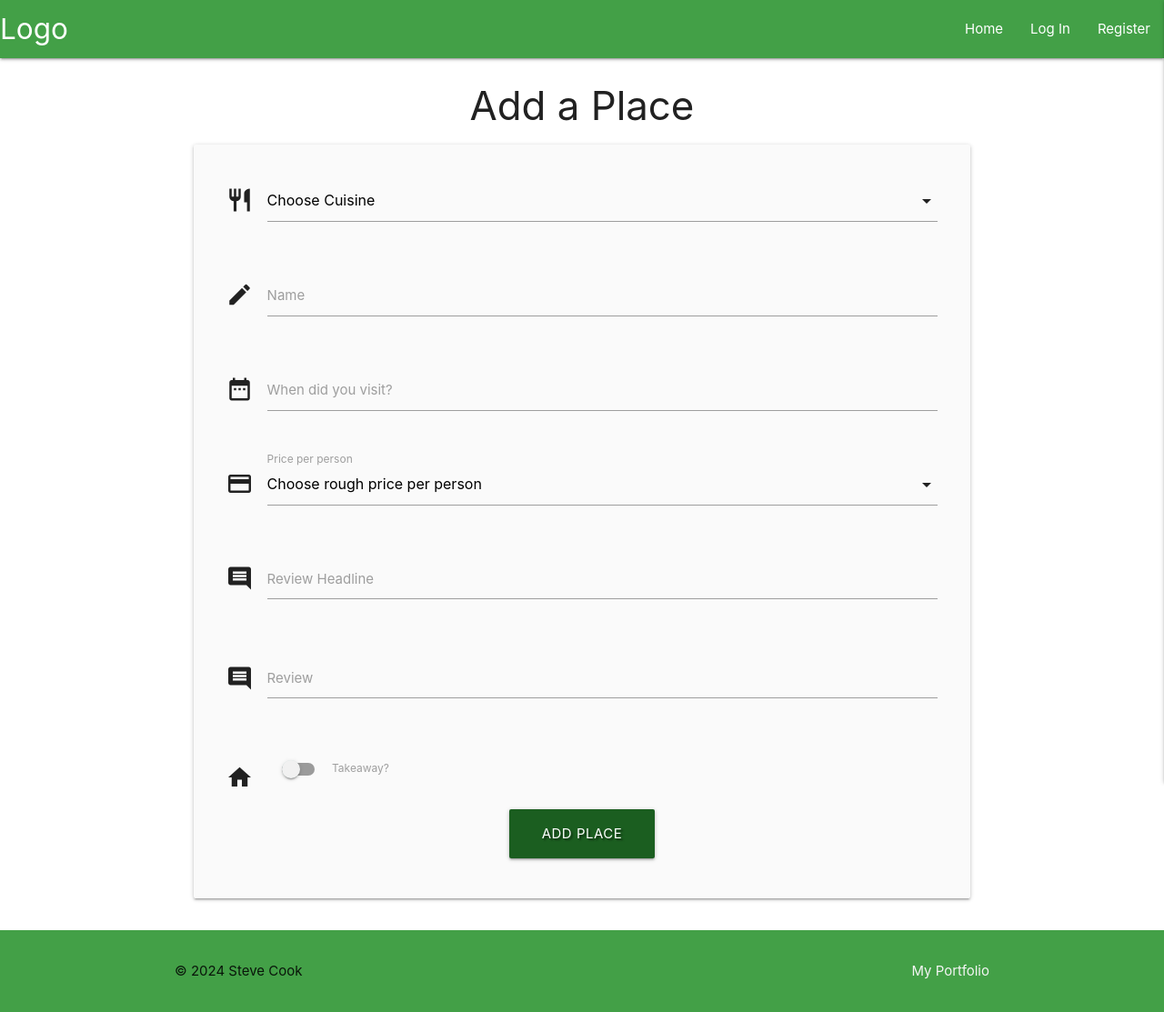
After one commit to stevecook23/angel-food, a Flask app: page /add_place in a window 1280 px wide. The commit adds this page. Shown: the whole page at 91% size. Run offline with Flask 3, Linux system fonts and the light colour scheme; data that the repository does not hold is empty; some libraries are stand-ins or nearby versions.

Commit message:
Added 'add_place' page, route, and modified fields

```diff
--- a/app.py
+++ b/app.py
@@ -31,6 +31,7 @@ def show_places():
     return render_template("places.html", places=places)
 
 
+# Route for the Register a New User page
 @app.route("/register", methods=["GET", "POST"])
 def register():
     if request.method == "POST":
@@ -58,6 +59,7 @@ def register():
     return render_template("register.html")
 
 
+# Route for the Login page
 @app.route("/login", methods=["GET", "POST"])
 def login():
     if request.method == "POST":
@@ -143,7 +145,7 @@ def send_reset_email(email, reset_link):
     msg.body = f"Click the following link to reset your password: {reset_link}"
     mail.send(msg)
 
-
+# Route to the Reset Password page
 @app.route("/reset_password/<token>", methods=["GET", "POST"])
 def reset_password(token):
     if request.method == "POST":
@@ -169,6 +171,13 @@ def reset_password(token):
     return render_template("reset_password.html")
 
 
+# Route to the Add A Place page
+@app.route("/add_place")
+def add_place():
+    cuisine = mongo.db.cuisine.find().sort("cuisine_name", 1)
+    return render_template("add_place.html", cuisine=cuisine)
+
+
 if __name__ == "__main__":
     app.run(host=os.environ.get("IP"),
             port=int(os.environ.get("PORT")),
--- a/static/js/script.js
+++ b/static/js/script.js
@@ -1,8 +1,46 @@
 $(document).ready(function () {
-  $(".sidenav").sidenav({ edge: "right" });
+  $(".sidenav").sidenav({edge: "right"});
+  $(".collapsible").collapsible();
+  $(".tooltipped").tooltip();
+  $("select").formSelect();
+  $(".datepicker").datepicker({
+      format: "dd mmmm, yyyy",
+      yearRange: 3,
+      showClearBtn: true,
+      i18n: {
+          done: "Select"
+      }
+  });
 });
+
 
 document.addEventListener('DOMContentLoaded', function() {
   M.AutoInit();
   M.updateTextFields();
 });
+
+
+
+/*
+    vanilla JavaScript for MaterializeCSS initialization
+*/
+
+// document.addEventListener('DOMContentLoaded', function () {
+//     let sidenavs = document.querySelectorAll(".sidenav");
+//     let sidenavsInstance = M.Sidenav.init(sidenavs, {edge: "right"});
+//     let collapsibles = document.querySelectorAll(".collapsible");
+//     let collapsiblesInstance = M.Collapsible.init(collapsibles);
+//     let tooltips = document.querySelectorAll(".tooltipped");
+//     let tooltipsInstance = M.Tooltip.init(tooltips);
+//     let selects = document.querySelectorAll("select");
+//     let selectsInstance = M.FormSelect.init(selects);
+//     let datepickers = document.querySelectorAll(".datepicker");
+//     let datepickersInstance = M.Datepicker.init(datepickers, {
+//         format: "dd mmmm, yyyy",
+//         yearRange: 3,
+//         showClearBtn: true,
+//         i18n: {
+//             done: "Select"
+//         }
+//     });
+// });
--- /dev/null
+++ b/templates/add_place.html
@@ -0,0 +1,100 @@
+{% extends "base.html" %}
+{% block content %}
+
+<div class="row">
+    <div class="col s12 m8 offset-m2">
+<h3 class="center-align">
+    Add a Place
+</h3>
+
+    <div class="row card-panel grey lighten-5">
+        <form class="col s12" method="POST" action="">
+
+            <div class="row">
+                <div class="input-field col s12">
+            <i class="material-icons prefix">restaurant</i>
+            <select id="cuisine_name" name="cuisine_name" class="validate" required>
+                <option value="" disabled selected>Choose Cuisine</option>
+                {% for cuisine in cuisine %}
+                    <option value="{{ cuisine.cuisine_name }}">{{ cuisine.cuisine_name }}</option>
+                {% endfor %}
+            </select>
+        </div>
+            </div>
+
+
+
+
+            <div class="row">
+                <div class="input-field col s12">
+                    <i class="material-icons prefix">create</i>
+                    <input id="place_name" name="place_name" minlength="5" maxlength="50"
+                        type="text" class="validate" required>
+                    <label for="place_name">Name</label>
+                </div>
+            </div>
+
+            <div class="row">
+                <div class="input-field col s12">
+                    <i class="material-icons prefix">date_range</i>
+                    <input id="visited" name="visited" type="text" class="datepicker validate" required>
+                    <label for="visited">When did you visit?</label>
+                </div>
+            </div>
+
+            <div class="row">
+                <div class="input-field col s12">
+                    <i class="material-icons prefix">credit_card</i>
+                    <select id="price_per" name="price_per" class="validate" required>
+                        <option value="" disabled selected>Choose rough price per person</option>
+                        {% for price in range(5, 61, 5) %}
+                            <option value="{{ price }}">£{{ price }}</option>
+                        {% endfor %}
+                    </select>
+                    <label for="price_per">Price per person</label>
+                </div>
+            </div>
+
+            <div class="row">
+                <div class="input-field col s12">
+                    <i class="material-icons prefix">insert_comment</i>
+                    <textarea id="review_headline" name="review_headline" minlength="5"
+                        maxlength="200" class="materialize-textarea validate" required></textarea>
+                    <label for="review_headline">Review Headline</label>
+                </div>
+            </div>
+
+            <div class="row">
+                <div class="input-field col s12">
+                    <i class="material-icons prefix">insert_comment</i>
+                    <textarea id="review_text" name="review_text" minlength="5"
+                        maxlength="200" class="materialize-textarea validate" required></textarea>
+                    <label for="review_text">Review</label>
+                </div>
+            </div>
+
+			<div class="row">
+				<div class="input-field col s12">
+					<div class="switch">
+                        <i class="material-icons prefix">home</i>
+						<label for="takeaway">
+                            <input type="checkbox" id="takeaway" name="takeaway">
+                            <span class="lever"></span>
+                            Takeaway?
+                        </label>
+					</div>
+				</div>
+			</div>
+            <div class="row">
+                <div class="col s12 center-align">
+                    <button type="submit" class="btn-large green darken-4 text-shadow">
+                        Add Place <i class="fas fa-plus-square right"></i>
+                    </button>
+                </div>
+            </div>
+        </form>
+    </div>
+</div>
+</div>
+
+{% endblock %}
--- a/templates/base.html
+++ b/templates/base.html
@@ -23,7 +23,8 @@
             <ul class="right hide-on-med-and-down">
               <li><a href="{{ url_for('show_places') }}">Home</a></li>
               {% if session.user %}
-              <li><a href="{{ url_for('profile', username=session['user']) }}">Profile</a></li>
+              <li><a href="{{ url_for('profile', username=session['user']) }}">My Places</a></li>
+              <li><a href="{{ url_for('add_place') }}">Add A Place</a></li>
               <li><a href="{{ url_for('logout') }}">Log Out</a></li>
               {% else %}
               <li><a href="{{ url_for('login') }}">Log In</a></li>
@@ -36,7 +37,8 @@
         <ul class="sidenav" id="mobile-demo">
           <li><a href="{{ url_for('show_places') }}">Home</a></li>
           {% if session.user %}
-          <li><a href="{{ url_for('profile', username=session['user']) }}">Profile</a></li>
+          <li><a href="{{ url_for('profile', username=session['user']) }}">My Places</a></li>
+          <li><a href="{{ url_for('add_place') }}">Add A Place</a></li>
           <li><a href="{{ url_for('logout') }}">Log Out</a></li>
           {% else %}
           <li><a href="{{ url_for('login') }}">Log In</a></li>
```
